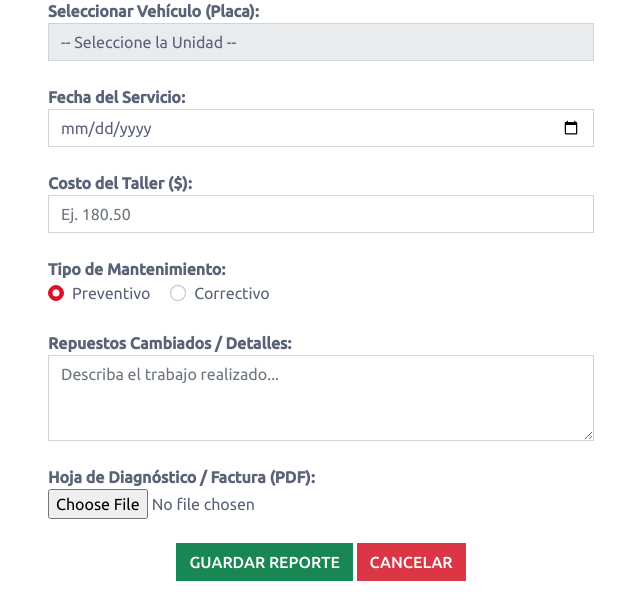
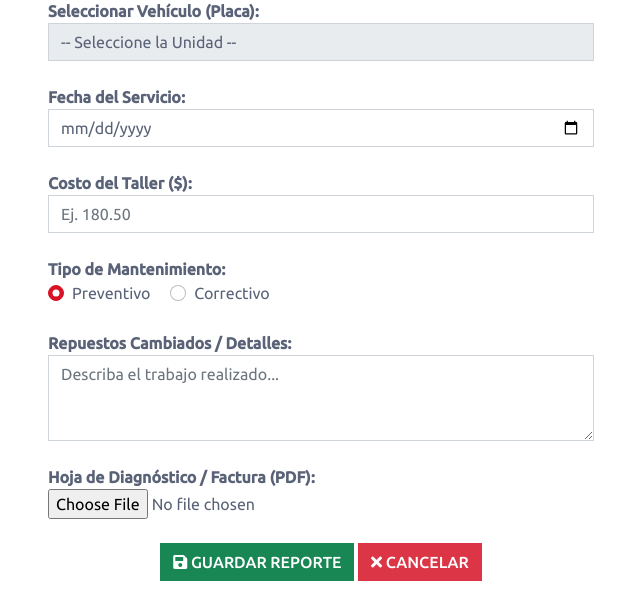
Before and after one commit to pablo2001-bod/control-flota, a Django app: page /NuevoMantenimiento/ in a window 1280 px wide. Shown: the part 234-839 px from the top of the page, without its empty margins (319-959 px from the left). Run offline with Django 5.2, Linux system fonts and the light colour scheme; data that the repository does not hold is empty; some libraries are stand-ins or nearby versions.

Commit message:
NuevoMantenimiento.html

```diff
--- a/flota/templates/NuevoMantenimiento.html
+++ b/flota/templates/NuevoMantenimiento.html
@@ -47,8 +47,8 @@
                     <br> <br>
 
                     <div style="text-align: center;">
-                        <button class="btn btn-success" type="submit"> <i class="icon-save"></i> Guardar Reporte</button>
-                        <a href="/listadodemantenimientos/" class="btn btn-danger"> <i class="icon-close"></i> Cancelar</a>
+                        <button class="btn btn-success" type="submit"> <i class="fa fa-save"></i> Guardar Reporte</button>
+                        <a href="/listadodemantenimientos/" class="btn btn-danger"> <i class="fa fa-times"></i> Cancelar</a>
                     </div>
                 </form>
                 <br>
```
